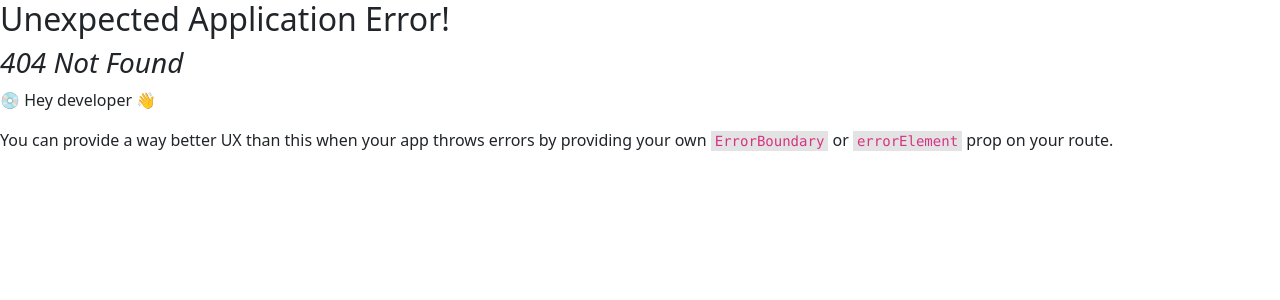
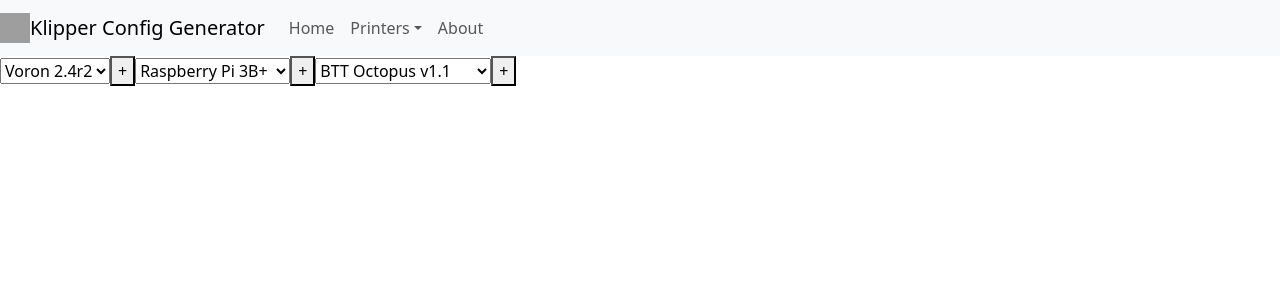
Before and after one commit to bowseruk/klipper-config-generator, a React (Vite) app: page /klipper-config-generator/ in a window 1280 px wide. Before the commit this address had no page. Shown: the top 300 px of the page. Built offline with nearby package versions, Linux system fonts and the light colour scheme; grey boxes are pictures that could not be loaded.

Commit message:
Added a basename to the router

```diff
--- a/src/main.jsx
+++ b/src/main.jsx
@@ -16,7 +16,7 @@
     path: "/",
     element: <Layout><App /></Layout>,
   },
-]);
+], {basename: "/klipper-config-generator/"});
 
 ReactDOM.createRoot(document.getElementById('root')).render(
   <React.StrictMode>
```
